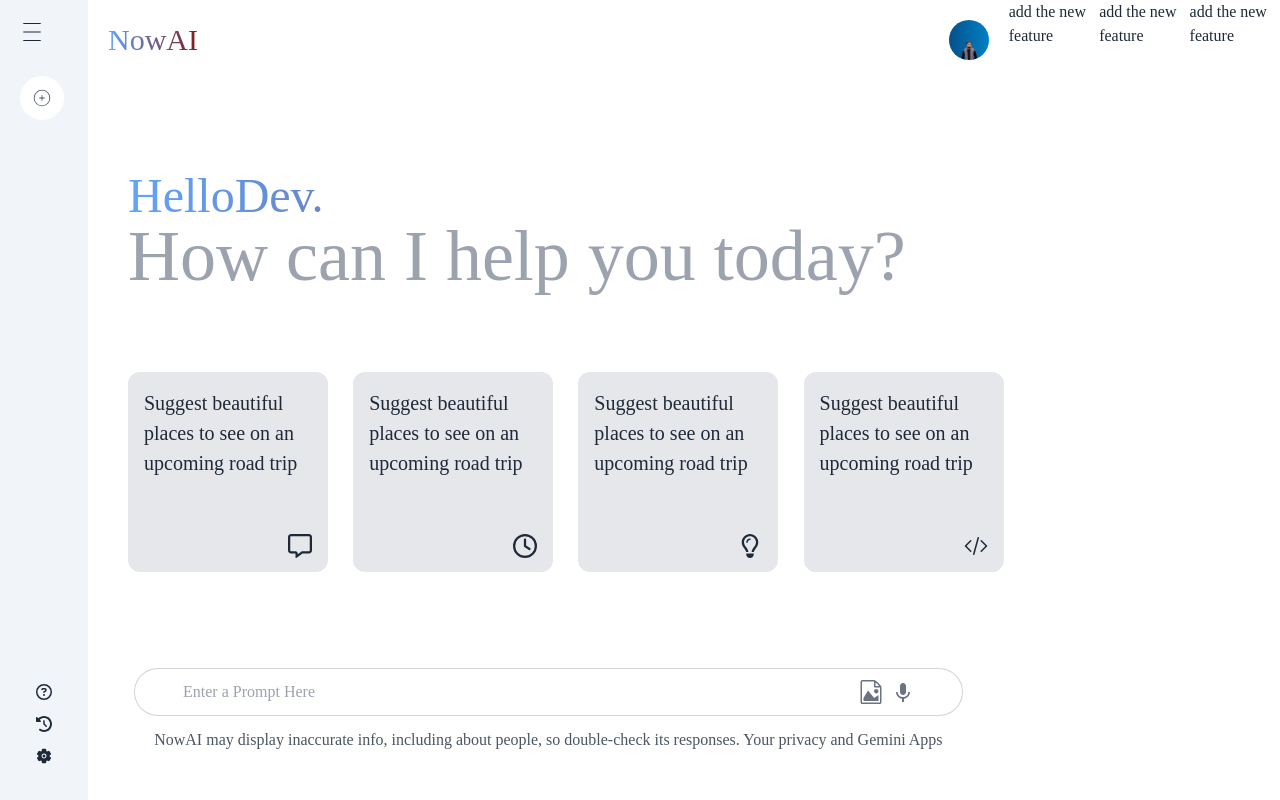
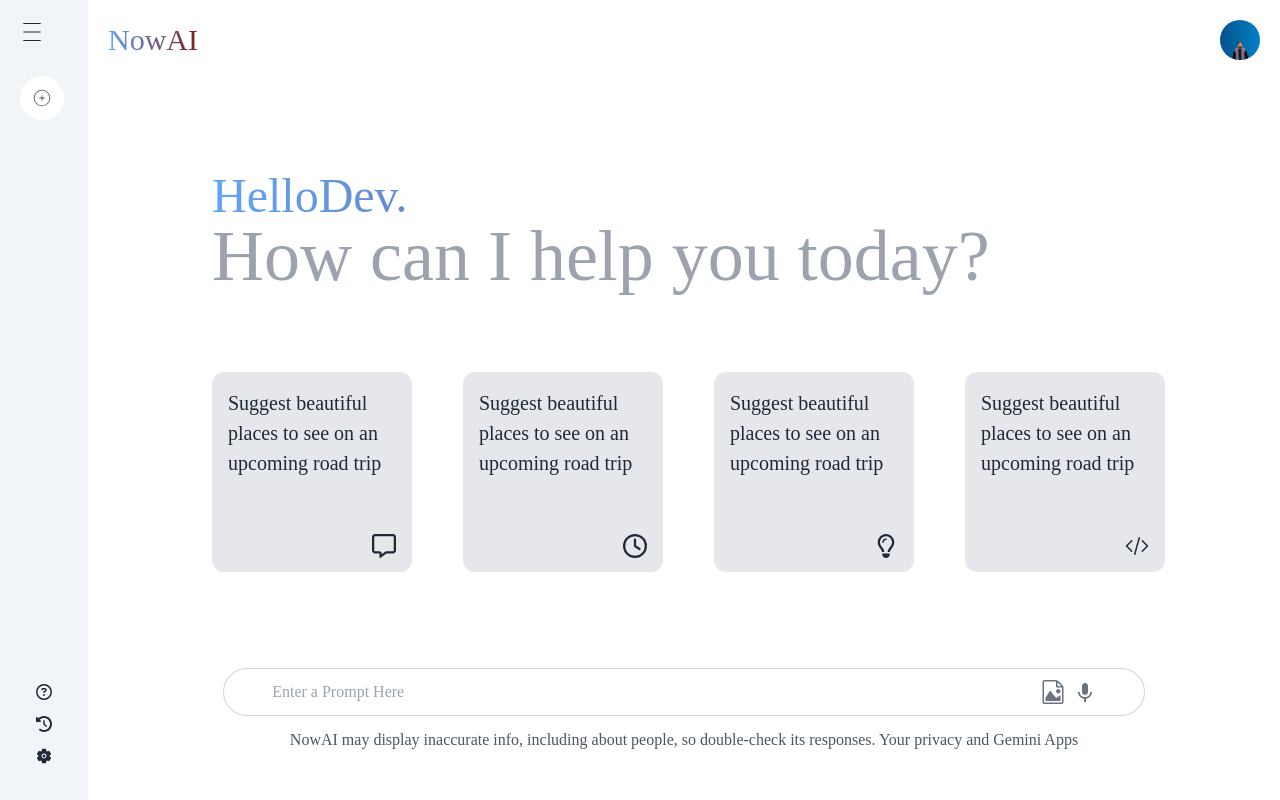
Before and after one commit to sakirmohammad775/Now-AI-Client-Site, a React (Vite) app: page / in a window 1280 px wide. Built offline with nearby package versions, Linux system fonts and the light colour scheme.

Commit message:
NB: getaures

```diff
--- a/src/Home/Home.jsx
+++ b/src/Home/Home.jsx
@@ -9,9 +9,6 @@
                 <div className="w-full flex min-h-screen  duration-[1.5s]">
                     <Sidebar></Sidebar>
                     <Body></Body>
-                    <h3>add the new feature</h3>
-                    <h3>add the new feature</h3>
-                    <h3>add the new feature</h3>
                 </div>
             </div>
         </>
```
